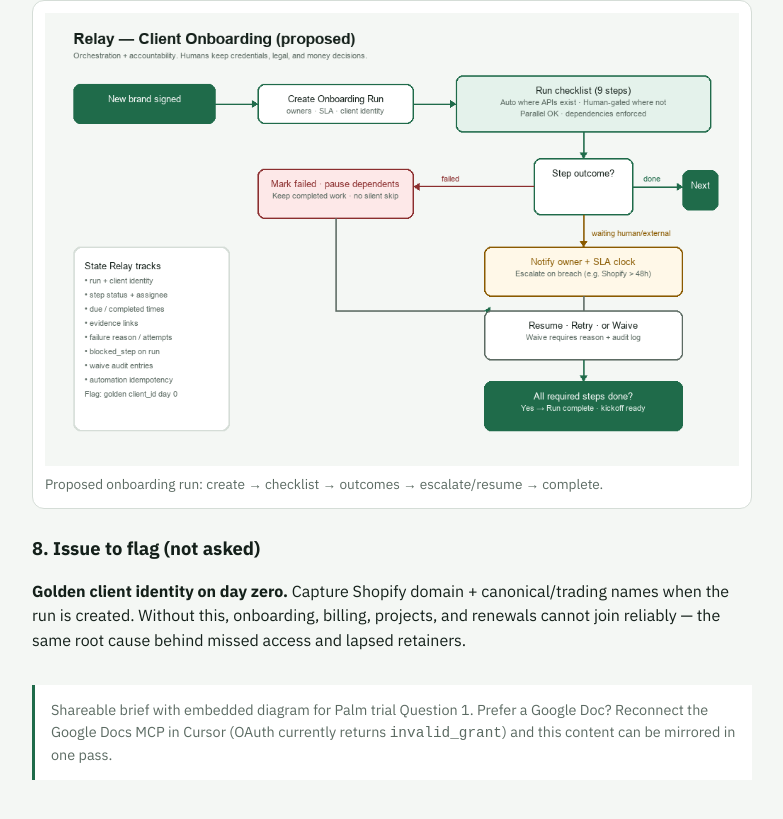
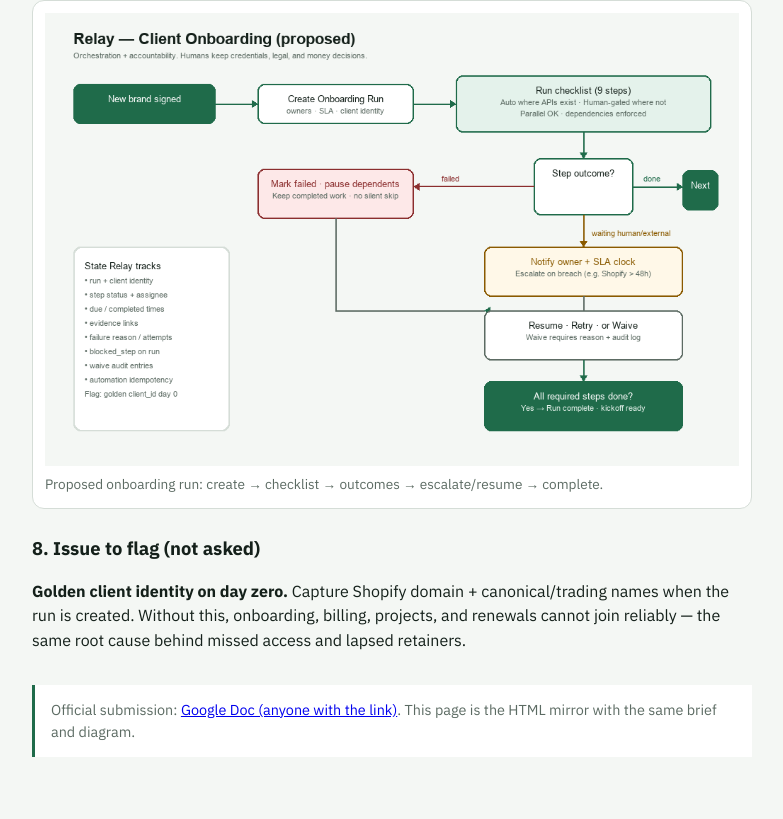
Before and after one commit to MHarooney/harbourline-renewal-radar, a website: page public/q1/index.html in a window 1280 px wide. Shown: the part 1793-2612 px from the top of the page, without its empty margins (248-1031 px from the left). Drawn offline with Linux system fonts and the light colour scheme.

Commit message:
Point Q1 HTML mirror to the shared Google Doc.
Co-authored-by: Cursor <cursoragent@cursor.com>

```diff
--- a/public/q1/index.html
+++ b/public/q1/index.html
@@ -199,9 +199,9 @@
       </p>
 
       <p class="note">
-        Shareable brief with embedded diagram for Palm trial Question 1.
-        Prefer a Google Doc? Reconnect the Google Docs MCP in Cursor (OAuth currently
-        returns <code>invalid_grant</code>) and this content can be mirrored in one pass.
+        Official submission:
+        <a href="https://docs.google.com/document/d/1Ne8oIgqKSdyNm1I4F_f0MdhdwGn2sRhpNJf6KfoOrJM/edit?usp=sharing">Google Doc (anyone with the link)</a>.
+        This page is the HTML mirror with the same brief and diagram.
       </p>
     </main>
   </body>
```
